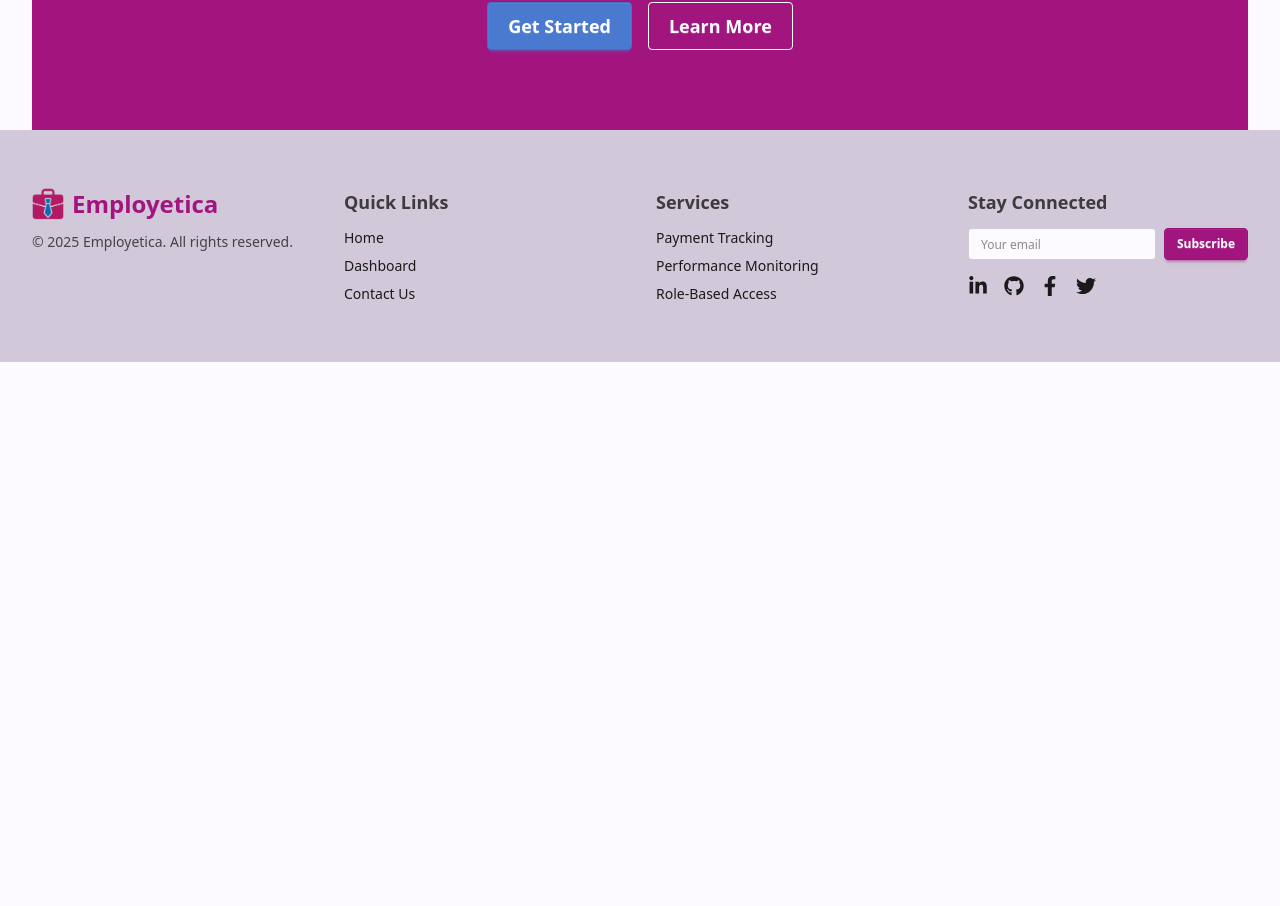
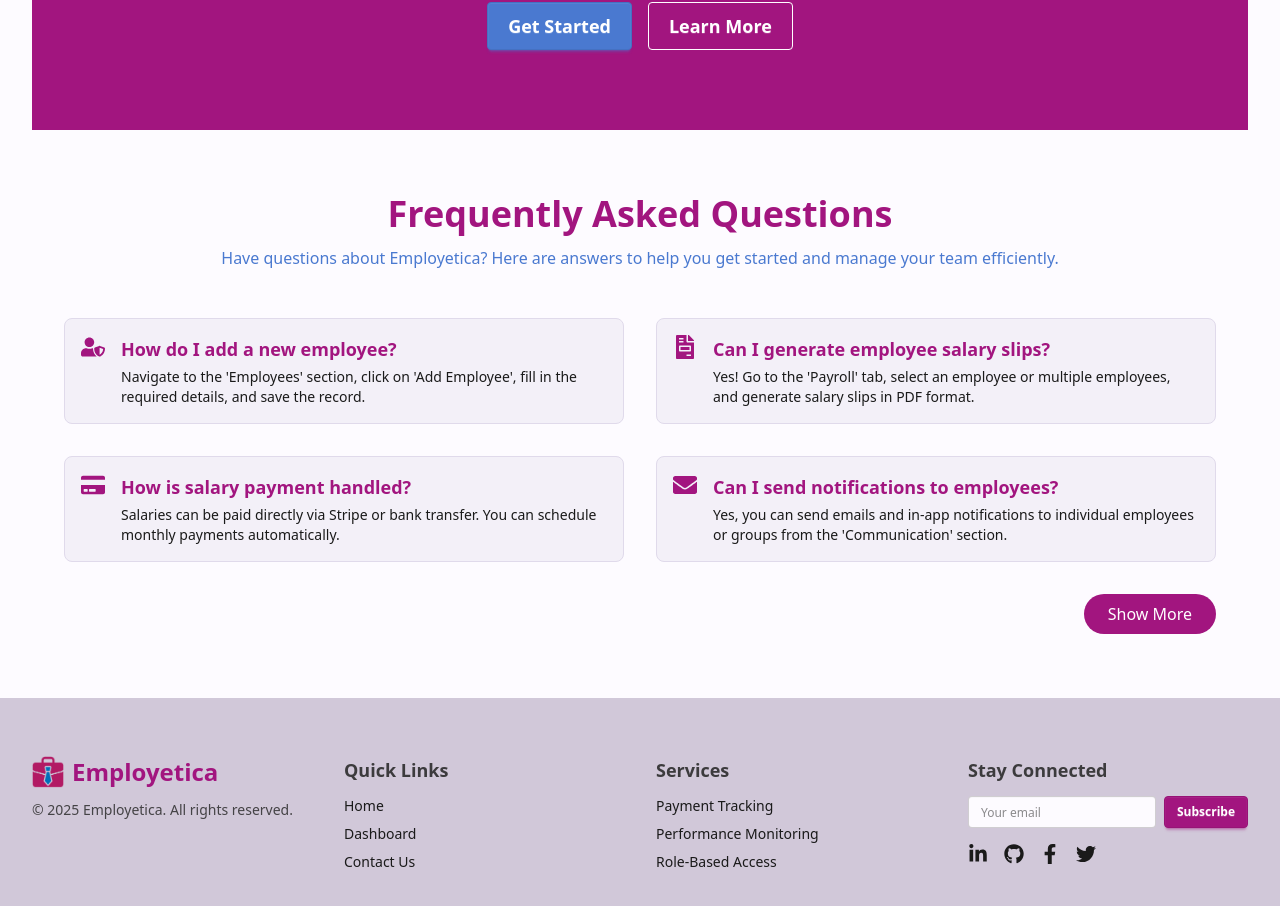
Before and after one commit to nurislam243/Employetica-client, a React (Vite) app: page / in a window 1280 px wide. Shown: the part 4653-5559 px from the top of the page. Before the commit the page ends 5015 px from the top, so only its background shows below. Built offline with nearby package versions, Linux system fonts and the light colour scheme; no server answers.

Commit message:
added FAQ section

```diff
--- /dev/null
+++ b/src/pages/Home/FAQ/FAQ.jsx
@@ -0,0 +1,133 @@
+import React, { useState } from "react";
+import {
+  FaRegSmile,
+  FaFileInvoice,
+  FaExclamationCircle,
+  FaCreditCard,
+  FaEnvelope,
+  FaQuestionCircle,
+  FaVideo,
+  FaCogs,
+  FaUserShield,
+  FaMoneyCheck,
+} from "react-icons/fa";
+
+const faqs = [
+  {
+    id: 1,
+    icon: <FaUserShield className="text-primary w-6 h-6" />,
+    question: "How do I add a new employee?",
+    answer:
+      "Navigate to the 'Employees' section, click on 'Add Employee', fill in the required details, and save the record.",
+  },
+  {
+    id: 2,
+    icon: <FaFileInvoice className="text-primary w-6 h-6" />,
+    question: "Can I generate employee salary slips?",
+    answer:
+      "Yes! Go to the 'Payroll' tab, select an employee or multiple employees, and generate salary slips in PDF format.",
+  },
+  {
+    id: 3,
+    icon: <FaCreditCard className="text-primary w-6 h-6" />,
+    question: "How is salary payment handled?",
+    answer:
+      "Salaries can be paid directly via Stripe or bank transfer. You can schedule monthly payments automatically.",
+  },
+  {
+    id: 4,
+    icon: <FaEnvelope className="text-primary w-6 h-6" />,
+    question: "Can I send notifications to employees?",
+    answer:
+      "Yes, you can send emails and in-app notifications to individual employees or groups from the 'Communication' section.",
+  },
+  {
+    id: 5,
+    icon: <FaExclamationCircle className="text-primary w-6 h-6" />,
+    question: "What if an employee leaves the company?",
+    answer:
+      "You can mark employees as 'Inactive'. Their records remain for reporting and historical purposes.",
+  },
+  {
+    id: 6,
+    icon: <FaQuestionCircle className="text-primary w-6 h-6" />,
+    question: "Can I manage employee roles and permissions?",
+    answer:
+      "Absolutely! Assign roles like Admin, HR, or Employee and set access permissions for different modules.",
+  },
+  {
+    id: 7,
+    icon: <FaCogs className="text-primary w-6 h-6" />,
+    question: "Is task tracking available?",
+    answer:
+      "Yes, each employee can have tasks assigned, track progress, and mark completion. Reports are available for managers.",
+  },
+  {
+    id: 8,
+    icon: <FaVideo className="text-primary w-6 h-6" />,
+    question: "Can I access training resources?",
+    answer:
+      "Employetica allows uploading and linking training videos and documents for employees to view anytime.",
+  },
+  {
+    id: 9,
+    icon: <FaMoneyCheck className="text-primary w-6 h-6" />,
+    question: "Does it support multiple currencies?",
+    answer:
+      "Yes, payroll can handle multiple currencies for international employees. Conversion rates are applied automatically.",
+  },
+  {
+    id: 10,
+    icon: <FaRegSmile className="text-primary w-6 h-6" />,
+    question: "Is support available if I need help?",
+    answer:
+      "Our support team is ready via chat or email to assist with onboarding, troubleshooting, and feature guidance.",
+  },
+];
+
+const FAQ = () => {
+  const [showAll, setShowAll] = useState(false);
+
+  const visibleFaqs = showAll ? faqs : faqs.slice(0, 4);
+
+  return (
+    <section className="py-16 bg-base-100">
+      <div className="max-w-[1536px] mx-auto px-4 sm:px-6 lg:px-8">
+        <h2 className="text-4xl font-extrabold text-primary mb-3 text-center">
+          Frequently Asked Questions
+        </h2>
+        <p className="text-center text-secondary mb-12">
+          Have questions about Employetica? Here are answers to help you get started and manage your team efficiently.
+        </p>
+
+        <div className="grid sm:grid-cols-2 gap-8">
+          {visibleFaqs.map((faq) => (
+            <div
+              key={faq.id}
+              className="flex gap-4 p-4 bg-base-200 rounded-lg border border-base-300 hover:shadow-lg transition duration-300"
+            >
+              <div className="flex-shrink-0">{faq.icon}</div>
+              <div>
+                <h3 className="text-lg font-semibold text-primary mb-1">
+                  {faq.question}
+                </h3>
+                <p className="text-base-content text-sm">{faq.answer}</p>
+              </div>
+            </div>
+          ))}
+        </div>
+
+        <div className="text-center mt-8 flex justify-end">
+          <button
+            onClick={() => setShowAll(!showAll)}
+            className="px-6 py-2 rounded-full bg-primary text-white hover:bg-primary-focus transition"
+          >
+            {showAll ? "Show Less" : "Show More"}
+          </button>
+        </div>
+      </div>
+    </section>
+  );
+};
+
+export default FAQ;
--- a/src/pages/Home/Home/Home.jsx
+++ b/src/pages/Home/Home/Home.jsx
@@ -7,6 +7,7 @@ import AboutUs from '../AboutUs/AboutUs';
 import RecentUpdates from '../RecentUpdates/RecentUpdates';
 import TopPerformers from '../TopPerformers/TopPerformers';
 import CTA from '../CTA/CTA';
+import FAQ from '../FAQ/FAQ';
 
 const Home = () => {
     return (
@@ -20,6 +21,7 @@ const Home = () => {
                 <TopPerformers></TopPerformers>
                 <TestimonialSection></TestimonialSection>
                 <CTA></CTA>
+                <FAQ></FAQ>
             </div>
         </div>
     );
```
